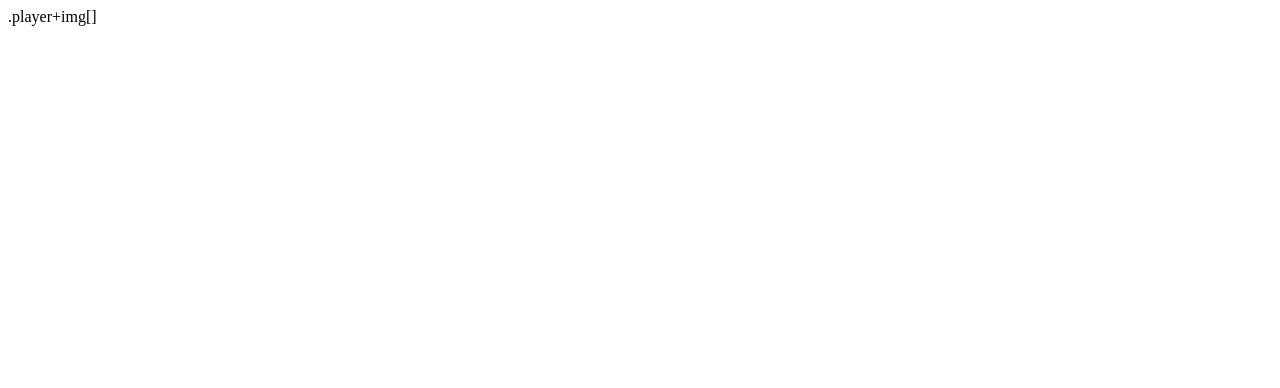
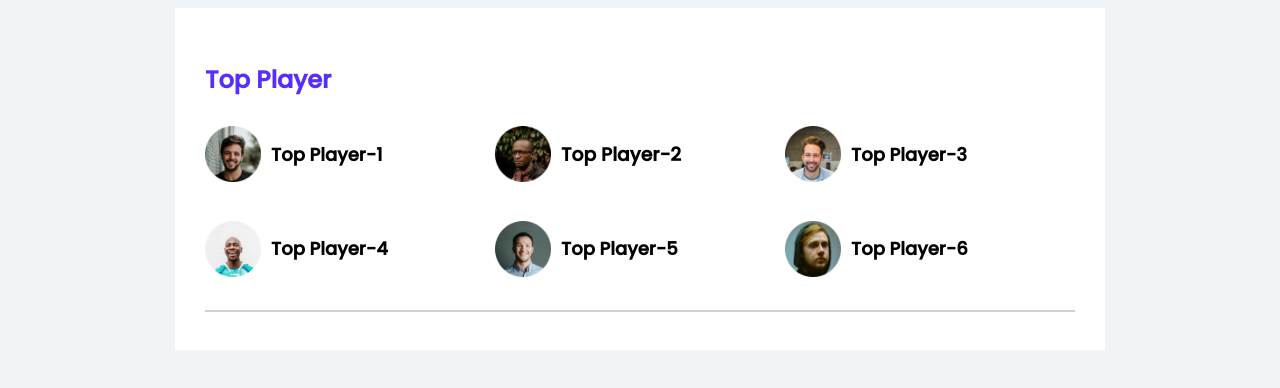
Before and after one commit to raselrana68/leader-board-CSS, a plain HTML site: page index.html in a window 1280 px wide. Drawn offline with Linux system fonts and the light colour scheme.

Commit message:
Top Player part done

```diff
--- a/index.html
+++ b/index.html
@@ -1,5 +1,6 @@
 <!DOCTYPE html>
 <html lang="en">
+
 <head>
     <meta charset="UTF-8">
     <meta http-equiv="X-UA-Compatible" content="IE=edge">
@@ -8,22 +9,47 @@
     <link rel="stylesheet" href="style/style.css">
     <title>Document</title>
 </head>
+
 <body>
     <!-- Header Start -->
     <header>
 
     </header>
+    <!-- Header End -->
     <!-- Main Start -->
     <main>
-        <!-- top Players -->
-        <section>
-            <!-- Players -->
-            <div class="players">
-                .player+img[]
+        <!-- top Players and Blogs-->
+        <section class="container">
+            <div class="top-players">
+                <h3 class="top-player-title">Top Player</h3>
+                <div class="players">
+                    <div class="player">
+                        <img src="images/players/player-1.png" alt="">
+                        <h3 class="player-name">Top Player-1</h3>
+                    </div>
+                    <div class="player">
+                        <img src="images/players/player-2.png" alt="">
+                        <h3>Top Player-2</h3>
+                    </div>
+                    <div class="player">
+                        <img src="images/players/player-3.png" alt="">
+                        <h3 class="player-name">Top Player-3</h3>
+                    </div>
+                    <div class="player">
+                        <img src="images/players/player-4.png" alt="">
+                        <h3 class="player-name">Top Player-4</h3>
+                    </div>
+                    <div class="player">
+                        <img src="images/players/player-5.png" alt="">
+                        <h3 class="player-name">Top Player-5</h3>
+                    </div>
+                    <div class="player">
+                        <img src="images/players/player-6.png" alt="">
+                        <h3 class="player-name">Top Player-6</h3>
+                    </div>
             </div>
-            <!-- Blogs -->
-            <div class="blogs">
-
+            <hr>
+            <div class="blogs"></div>
             </div>
         </section>
     </main>
--- a/style/style.css
+++ b/style/style.css
@@ -1,3 +1,52 @@
-h1{
-    color:brown;
+/* fonts */
+@import url('https://fonts.googleapis.com/css2?family=Poppins:wght@500&display=swap');
+
+/* common styles and Utilities */
+body{
+    font-family: 'Poppins', sans-serif;
+    background-color: #ebeff3af;
 }
+
+main{
+    display: flex;
+    justify-content: center;
+}
+
+.container{
+    background-color: white;
+    width: 870px;
+    /* height: 679px; */
+    padding: 30px;
+}
+/* top players style */
+.top-player-title{
+    color: #562EFF;
+    font-size: 24px;
+    /* margin-top: 3px; */
+
+}
+.players{
+    display: grid;
+    grid-template-columns: repeat(3, 1fr);
+    grid-row-gap: 30px;
+}
+
+.player{
+    display: flex;
+    align-items: center;
+}
+
+.player img{
+    width: 56px;
+    height: 56px;
+    margin-right: 10px;
+}
+
+.player-name{
+    font-size: 18px;
+}
+
+hr{
+    border: 1px solid #D1D1D1;
+    margin-top: 30px;
+}
```
